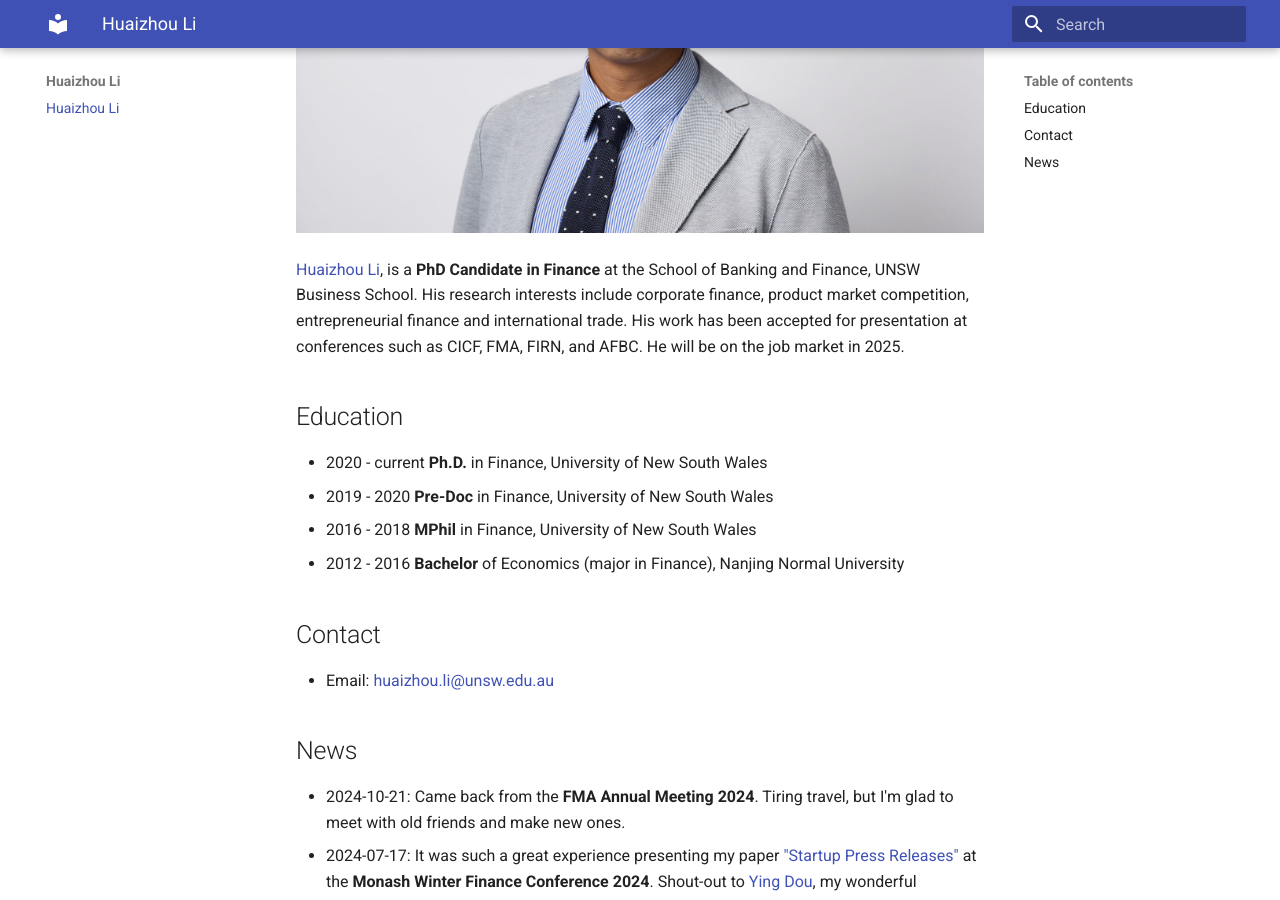
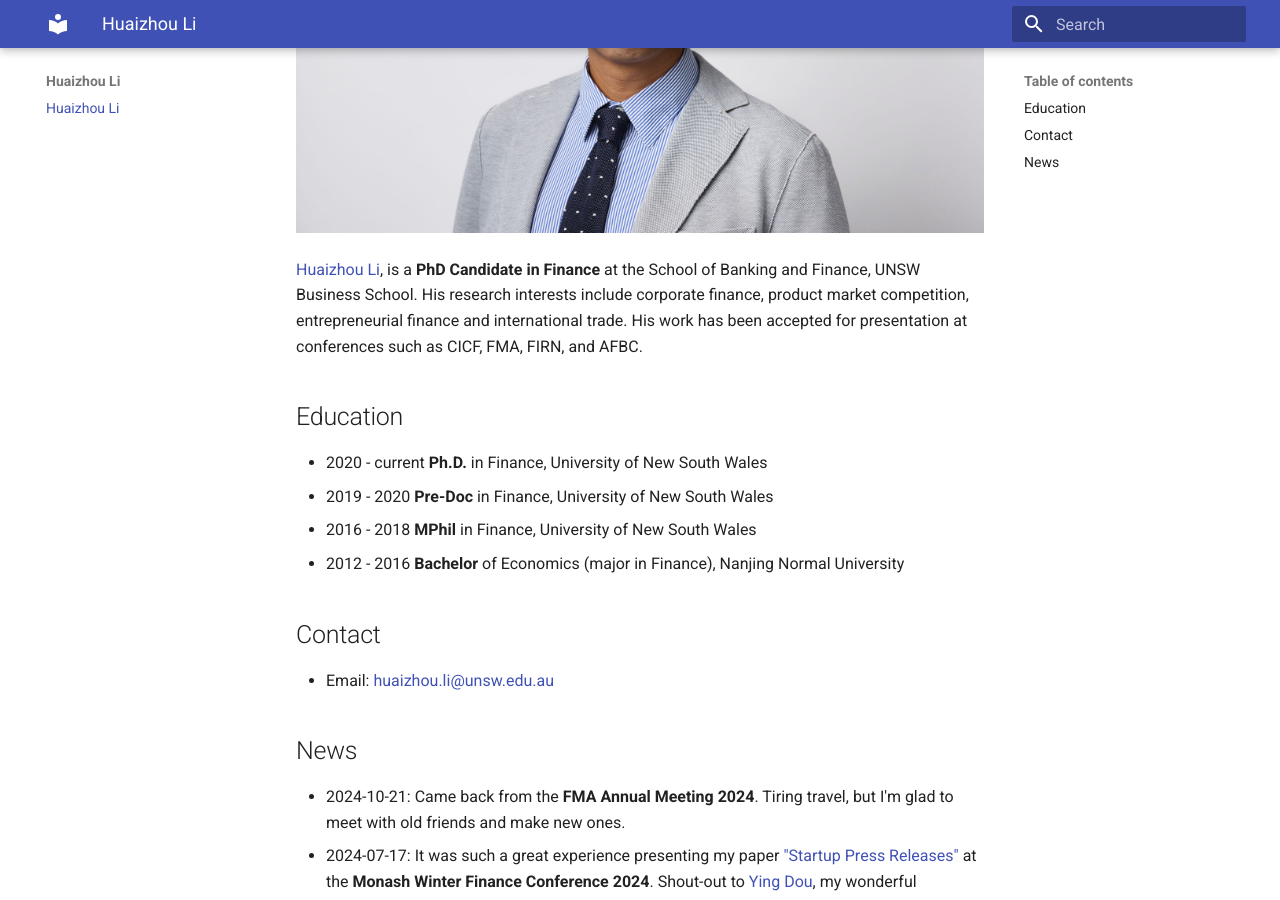
Before and after one commit to huaizhouli/huaizhouli.github.io, an MkDocs documentation site: the page built from docs/index.md, in a window 1280 px wide and 900 px high, scrolled down 405 px. Built offline with MkDocs 1.6.1 and Material for MkDocs 9.7.7, drawn with Linux system fonts in a browser that asks for light colours.

Commit message:
Update index.md

```diff
--- a/docs/index.md
+++ b/docs/index.md
@@ -4,7 +4,7 @@
 <img id="hide-on-large" src="/images/fb401c1bec13f6b3366b4143d8f9697e.JPG" width="100%">
 
 [Huaizhou Li](https://huaizhouli.github.io/), is a **PhD Candidate in Finance** at the School of Banking and Finance, UNSW Business School. His research interests include corporate finance, product market competition, entrepreneurial finance and international trade.
-His work has been accepted for presentation at conferences such as CICF, FMA, FIRN, and AFBC. He will be on the job market in 2025.
+His work has been accepted for presentation at conferences such as CICF, FMA, FIRN, and AFBC.
 
 ## Education
 
```
